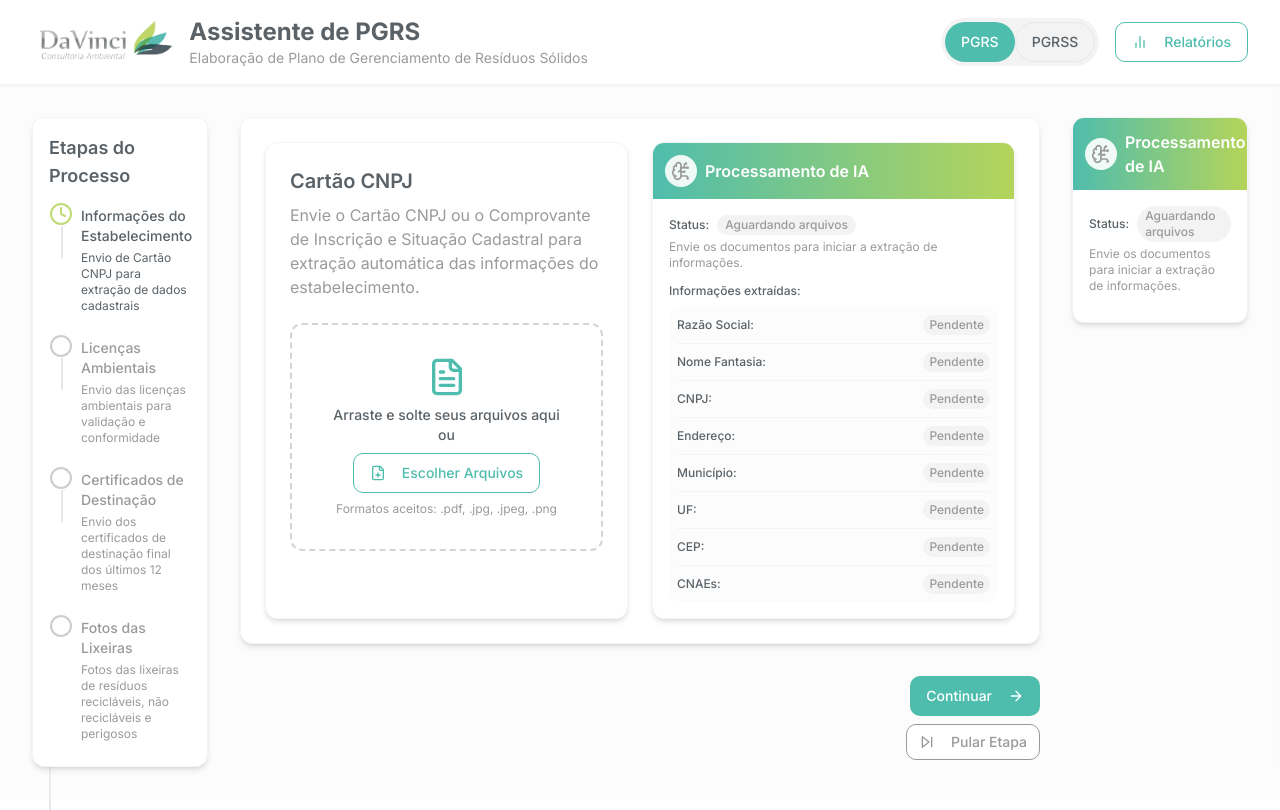
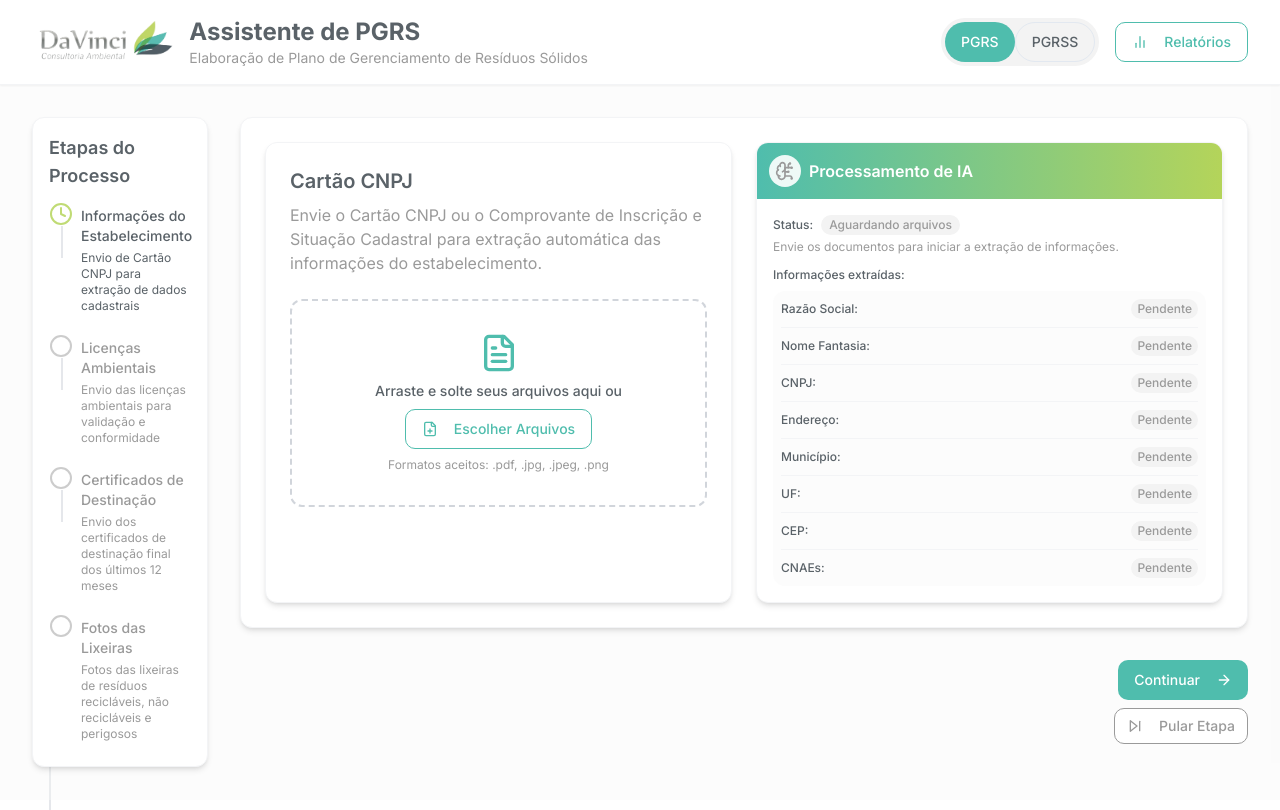
Before and after one commit to davinci-ambiental/duo-ai-assistente, a React (Vite) app: page / in a window 1280 px wide. Shown: the top 810 px of the page. Built offline with nearby package versions, Linux system fonts and the light colour scheme.

Commit message:
Remove AI processing panel
Remove the AI processing panel from the right sidebar, keeping only the main content.

```diff
--- a/src/components/layout/ThreeColumnLayout.tsx
+++ b/src/components/layout/ThreeColumnLayout.tsx
@@ -4,7 +4,7 @@ import React from 'react';
 type ThreeColumnLayoutProps = {
   leftSidebar: React.ReactNode;
   mainContent: React.ReactNode;
-  rightSidebar: React.ReactNode;
+  rightSidebar?: React.ReactNode; // Make rightSidebar optional
 };
 
 const ThreeColumnLayout: React.FC<ThreeColumnLayoutProps> = ({
@@ -17,12 +17,15 @@ const ThreeColumnLayout: React.FC<ThreeColumnLayoutProps> = ({
       <div className="md:col-span-3 lg:col-span-2">
         {leftSidebar}
       </div>
-      <div className="md:col-span-6 lg:col-span-8">
+      {/* Adjust the column span when there's no right sidebar */}
+      <div className={`md:col-span-${rightSidebar ? '6 lg:col-span-8' : '9 lg:col-span-10'}`}>
         {mainContent}
       </div>
-      <div className="md:col-span-3 lg:col-span-2">
-        {rightSidebar}
-      </div>
+      {rightSidebar && (
+        <div className="md:col-span-3 lg:col-span-2">
+          {rightSidebar}
+        </div>
+      )}
     </div>
   );
 };
--- a/src/components/steps/StepContent.tsx
+++ b/src/components/steps/StepContent.tsx
@@ -21,7 +21,9 @@ const StepContent: React.FC<StepContentProps> = ({
       {isLastStep ? (
         <SummaryPanel planType={planType} />
       ) : (
-        children
+        <div className="w-full">
+          {children}
+        </div>
       )}
     </div>
   );
--- a/src/pages/Index.tsx
+++ b/src/pages/Index.tsx
@@ -6,7 +6,6 @@ import CNPJUpload from '@/components/CNPJUpload';
 import LicensesUpload from '@/components/LicensesUpload';
 import CertificatesUpload from '@/components/CertificatesUpload';
 import PhotosUpload from '@/components/PhotosUpload';
-import AIProcessingPanel from '@/components/AIProcessingPanel';
 import ThreeColumnLayout from '@/components/layout/ThreeColumnLayout';
 import StepContent from '@/components/steps/StepContent';
 import StepNavigation from '@/components/navigation/StepNavigation';
@@ -94,14 +93,7 @@ const Index = () => {
               />
             </div>
           }
-          rightSidebar={
-            <AIProcessingPanel
-              status={steps[currentStep].status === 'completed' ? 'completed' : 'waiting'}
-              fields={[]}
-              documentType={steps[currentStep].title}
-              className="h-auto"
-            />
-          }
+          // Removed the rightSidebar prop to no longer display the AI Processing Panel
         />
       </main>
     </div>
```
